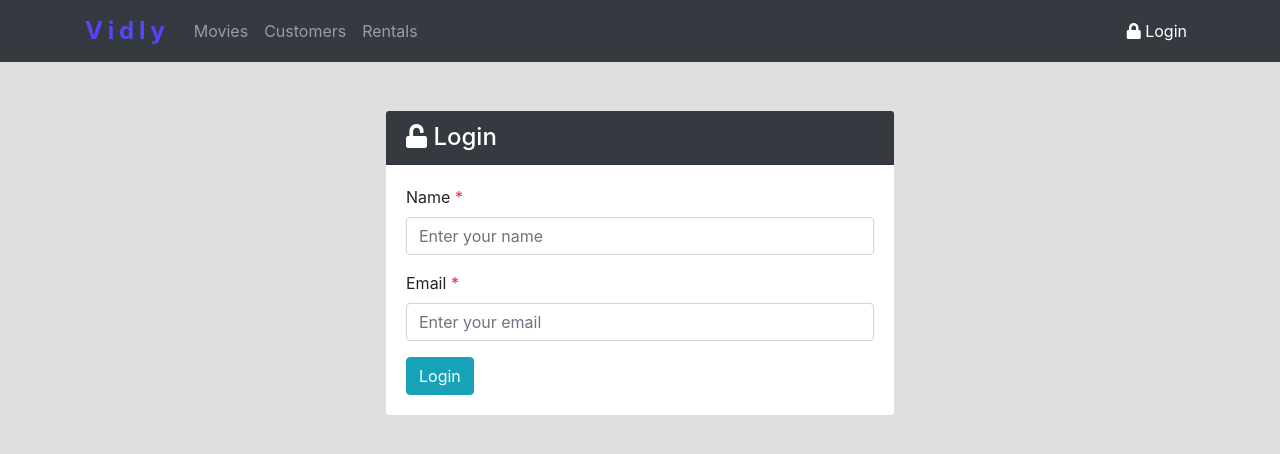
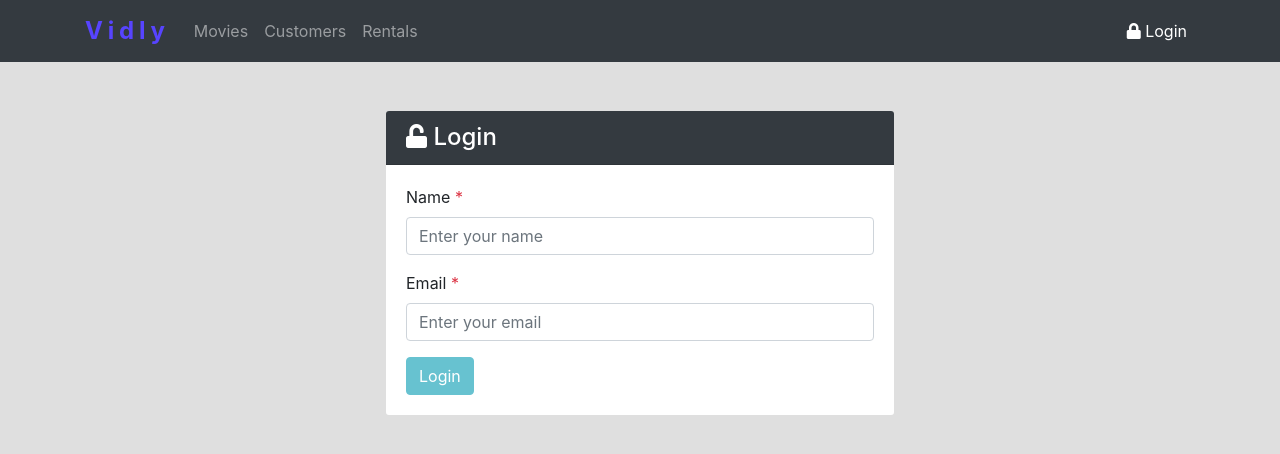
Before and after one commit to mrSerhi/Vidly, a React (Create React App) app: page /login in a window 1280 px wide. Shown: the top 454 px of the page. Built offline with nearby package versions, Linux system fonts and the light colour scheme.

Commit message:
disabling submiting button from login form when we haves an errors

```diff
--- a/src/components/layout/pages/login/loginForm.js
+++ b/src/components/layout/pages/login/loginForm.js
@@ -86,6 +86,7 @@ class LoginForm extends Component {
       email,
       errors: { name: nameMessage, email: emailMessage }
     } = this.state;
+    const allowSubmiting = this.validationOnSubmit(); // return null or object with errors
 
     return (
       <div className="container">
@@ -117,7 +118,12 @@ class LoginForm extends Component {
                   type="email"
                 />
 
-                <input className="btn btn-info" type="submit" value="Login" />
+                <input
+                  className="btn btn-info"
+                  type="submit"
+                  value="Login"
+                  disabled={allowSubmiting}
+                />
               </form>
             </div>
           </div>
```
